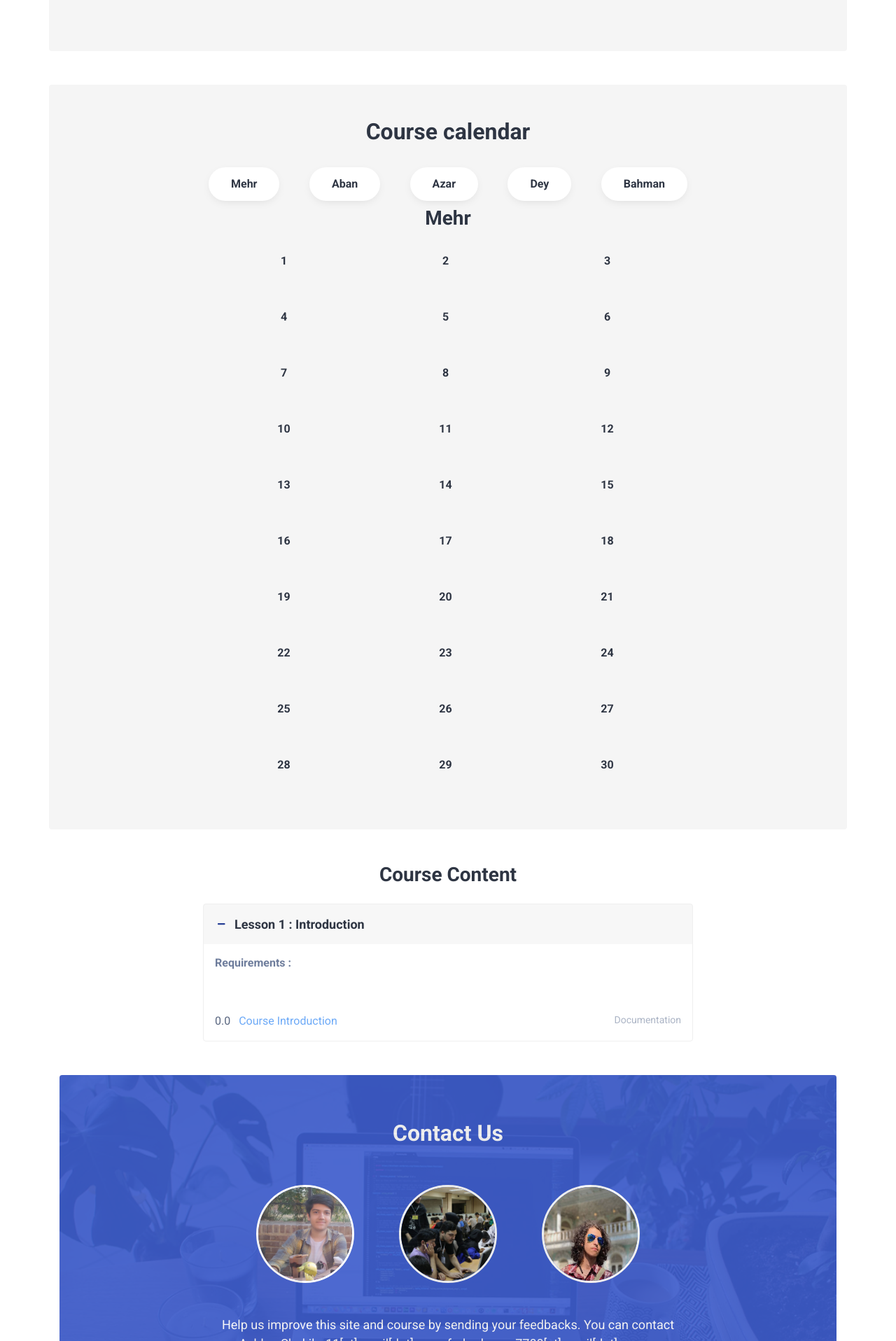
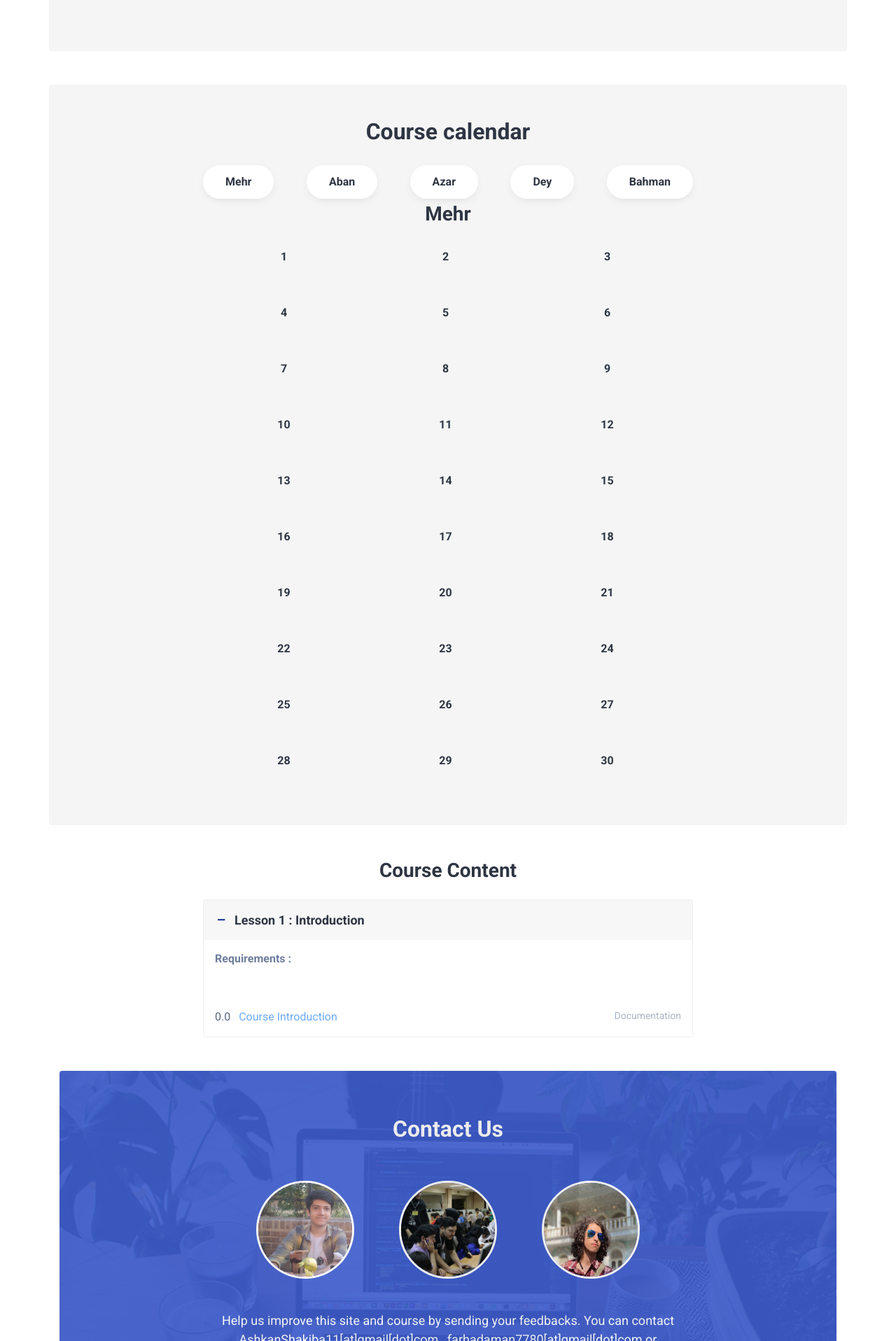
Before and after one commit to OS-CE-AUT/os-ce-aut.github.io, a Jekyll site: the page built from index.html, in a window 1280 px wide. Shown: the part 876-2792 px from the top of the page at 70% size. Built offline with Jekyll 4.4.1, drawn with Linux system fonts in a browser that asks for light colours; comment, search, counter and statistics services are not loaded.

Commit message:
feat: month button responsiveness

```diff
--- a/_includes/sections/calendar.html
+++ b/_includes/sections/calendar.html
@@ -5,7 +5,7 @@
 
       <div class="d-flex justify-content-between align-items-center">
         {% for month in site.data.calendar.months%}
-        <button class="btn btn-light m-2" data-type="monthButton" data-value={{month.title}}>{{ month.title }}</button>
+        <button class="btn btn-light month-button" data-type="monthButton" data-value={{month.title}}>{{ month.title }}</button>
         {% endfor %}
       </div>
 
--- a/assets/css/calendar.css
+++ b/assets/css/calendar.css
@@ -5,3 +5,15 @@
 .day-box span{
     overflow-wrap: break-word;
 }
+
+
+.month-button {
+    width: 100%;
+    margin: 5px 0;
+}
+
+@media (min-width: 768px) {
+    .month-button {
+        width: auto;
+    }
+}
```
